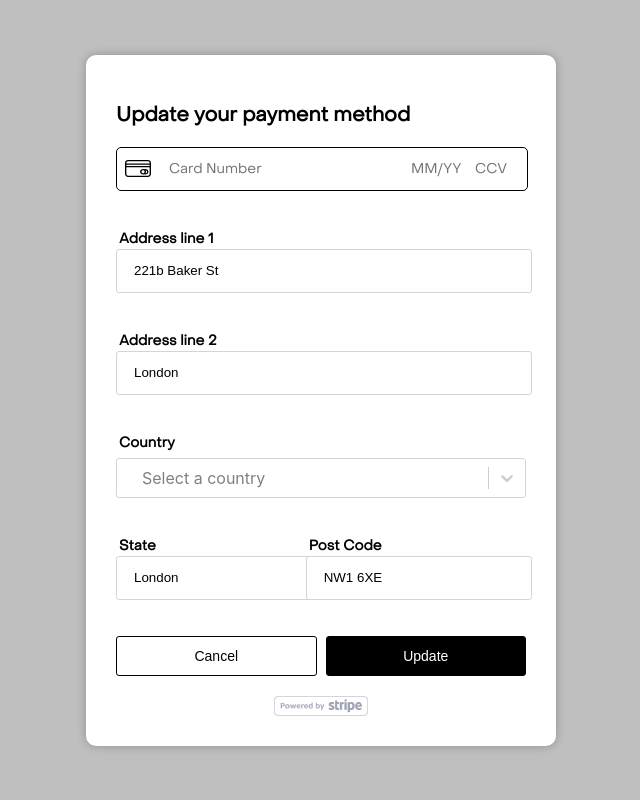
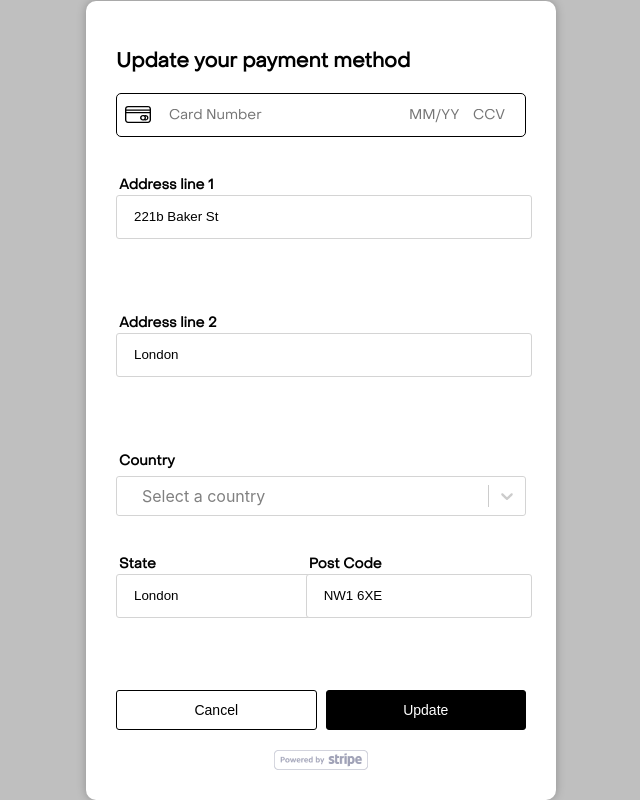
Before and after one commit to Erwan-ui/portaire, a React (Create React App) app: page /payment-form in a window 1280 px wide. Shown: the whole page, without its empty margins (319-959 px from the left). Built offline with nearby package versions, Linux system fonts and the light colour scheme.

Commit message:
Update credit card validation

```diff
--- a/src/components/CreditCardDetails.css
+++ b/src/components/CreditCardDetails.css
@@ -8,7 +8,6 @@
   align-items: center;
   border: 1px solid;
   border-radius: 5px;
-  width: 100%;
 }
 
 .credit-card-input input:focus {
--- a/src/components/CreditCardDetails.js
+++ b/src/components/CreditCardDetails.js
@@ -1,4 +1,4 @@
-import React, { useState } from "react";
+import React, { useState, useEffect } from "react";
 import card_logo from "../card_logo.svg";
 import InputMask from "react-input-mask";
 import "../components/CreditCardDetails.css";
@@ -11,7 +11,7 @@ import {
   updateCCV,
 } from "../redux/user";
 
-const CreditCardForm = ({ onInputChange }) => {
+const CreditCardForm = ({ onInputChange, triggerValidation }) => {
   const user = useSelector((state) => state.user);
   const dispatch = useDispatch();
   const [val, setVal] = useState("");
@@ -20,10 +20,15 @@ const CreditCardForm = ({ onInputChange }) => {
   const [errorMessage, setErrorMessage] = useState("");
   const [cardNumberError, setCardNumberError] = useState(false);
 
+  useEffect(() => {
+    if (triggerValidation) {
+      validateCardField();
+    }
+  }, [triggerValidation]);
+
   const handleCardNumberChange = (e) => {
     setVal(e.target.value);
     dispatch(updateCardNumber(e.target.value.replace(/\D/g, "")));
-    console.log("userado", user.currentUser);
   };
 
   const handleDateChange = (e) => {
@@ -38,6 +43,7 @@ const CreditCardForm = ({ onInputChange }) => {
 
   const handleFocus = (e) => {
     setCardNumberError(false);
+    onInputChange();
   };
 
   var validateLuhn = (function (arr) {
@@ -56,13 +62,16 @@ const CreditCardForm = ({ onInputChange }) => {
     };
   })([0, 2, 4, 6, 8, 1, 3, 5, 7, 9]);
 
-  const handleCardNumberBlur = (e) => {
+  const validateCardField = () => {
+    if (
+      val.replace(/\D/g, "").length > 0 ||
+      ccv.length > 0 ||
+      date.length > 0 ||
+      triggerValidation
+    ) {
       let cardError = val.length < 16 || !validateLuhn(val.replace(/\D/g, ""));
-    console.log("luhn", cardError);
-
       let dateError = date.length < 5;
       let ccvError = ccv.length < 3;
-    console.log(cardError, dateError, ccvError);
       if (cardError) {
         setCardNumberError(true);
         setErrorMessage("Card Number Incorrect");
@@ -76,6 +85,11 @@ const CreditCardForm = ({ onInputChange }) => {
       } else {
         setCardNumberError(false);
       }
+    }
+  };
+
+  const handleCardNumberBlur = (e) => {
+    validateCardField();
   };
 
   return (
--- a/src/components/UpdatePaymentForm.css
+++ b/src/components/UpdatePaymentForm.css
@@ -136,7 +136,6 @@
 
 .css-b62m3t-container {
   width: 100%;
-  margin-bottom: 36px;
   cursor: pointer;
   margin-top: 5px;
 }
@@ -164,3 +163,12 @@
   display: flex;
   justify-content: center;
 }
+
+.invalid {
+  border-color: red;
+  color: red;
+}
+
+.mb-36 {
+  margin-bottom: 36px;
+}
--- a/src/components/UpdatePaymentForm.js
+++ b/src/components/UpdatePaymentForm.js
@@ -23,32 +23,41 @@ const UpdatePaymentForm = ({ onClick }) => {
   const [date, setDate] = useState("");
   const [ccv, setCcv] = useState("");
 
-  const handleInputChange = (field, value) => {
-    console.log(field);
-    if (field === "ccv") {
-      setCcv(value);
-    }
+  const [addressOneError, setAddressOneError] = useState(false);
+  const [addressTwoError, setAddressTwoError] = useState(false);
+  const [stateError, setStateError] = useState(false);
+  const [postCodeError, setPostCodeError] = useState(false);
 
-    switch (field) {
-      case "cardNumber":
-        let cleanCardNumber = value.replace(/\D/g, "");
-        setCardNumber(cleanCardNumber);
-        console.log(cardNumber);
-        break;
-      case "date":
-        setDate(value);
-        console.log(date);
+  const [triggerValidation, setTriggerValidation] = useState(false);
 
-        break;
-      case "ccv":
-        setCcv(value);
-        console.log(ccv);
+  // const handleInputChange = (field, value) => {
+  //   console.log("hello");
+  //   setTriggerValidation(false);
 
-        break;
-      default:
-        break;
-    }
-  };
+  //   if (field === "ccv") {
+  //     setCcv(value);
+  //   }
+
+  //   switch (field) {
+  //     case "cardNumber":
+  //       let cleanCardNumber = value.replace(/\D/g, "");
+  //       setCardNumber(cleanCardNumber);
+  //       console.log(cardNumber);
+  //       break;
+  //     case "date":
+  //       setDate(value);
+  //       console.log(date);
+
+  //       break;
+  //     case "ccv":
+  //       setCcv(value);
+  //       console.log(ccv);
+
+  //       break;
+  //     default:
+  //       break;
+  //   }
+  // };
 
   const handleChange = (event) => {
     if (event.target.name === "card_number") {
@@ -58,7 +67,29 @@ const UpdatePaymentForm = ({ onClick }) => {
     }
   };
 
+  const inputChanged = () => {
+    setTriggerValidation(false);
+  };
+
+  const validateFields = () => {
+    if (user.currentUser.address_one === "") {
+      setAddressOneError("Please enter an address");
+    }
+    if (user.currentUser.address_two === "") {
+      setAddressTwoError("Please enter an address");
+    }
+    if (user.currentUser.state === "") {
+      setStateError("Please enter a state");
+    }
+    if (user.currentUser.post_code === "") {
+      setPostCodeError("Please enter a post code");
+    }
+  };
+
   const handleSubmit = async (event) => {
+    validateFields();
+    setTriggerValidation(true);
+
     event.preventDefault();
 
     try {
@@ -130,12 +161,21 @@ const UpdatePaymentForm = ({ onClick }) => {
         <div className="form">
           <form onSubmit={handleSubmit}>
             <h3 className="title">Update your payment method</h3>
-            <CreditCardForm onInputChange={handleInputChange} />
-            <div className="input-container">
+            <CreditCardForm
+              triggerValidation={triggerValidation}
+              onInputChange={inputChanged}
+            />
+            <div
+              className={`input-container ${
+                addressOneError ? "invalid" : "mb-36"
+              }`}
+            >
               <div>
                 <label className="label">Address line 1</label>
                 <input
-                  className="custom-input"
+                  className={`custom-input ${
+                    addressOneError ? "invalid" : ""
+                  } `}
                   type="text"
                   onChange={(event) => {
                     dispatch(updateAddressOne(event.target.value));
@@ -146,11 +186,23 @@ const UpdatePaymentForm = ({ onClick }) => {
                 />
               </div>
             </div>
-            <div className="input-container">
+            {addressOneError && (
+              <div className="error-container">
+                <div className="error-message mb-36">{addressOneError}</div>
+              </div>
+            )}
+            <div
+              className={`input-container ${
+                addressTwoError ? "invalid" : "mb-36"
+              }`}
+            >
+              {" "}
               <div>
                 <label className="label">Address line 2</label>
                 <input
-                  className="custom-input"
+                  className={`custom-input ${
+                    addressTwoError ? "invalid" : ""
+                  } `}
                   type="text"
                   onChange={(event) => {
                     dispatch(updateAddressTwo(event.target.value));
@@ -161,14 +213,27 @@ const UpdatePaymentForm = ({ onClick }) => {
                 />
               </div>
             </div>
+            {addressTwoError && (
+              <div className="error-container">
+                <div className="error-message mb-36">{addressTwoError}</div>
+              </div>
+            )}
 
-            <CountrySelect></CountrySelect>
+            <CountrySelect
+              triggerValidation={triggerValidation}
+            ></CountrySelect>
             <div className="localisation-container">
-              <div className="input-container">
+              <div className="blocktry">
+                <div
+                  className={`input-container ${
+                    stateError ? "invalid" : "mb-36"
+                  }`}
+                >
+                  {" "}
                   <div>
                     <label className="label">State</label>
                     <input
-                    className="custom-input"
+                      className={`custom-input ${stateError ? "invalid" : ""} `}
                       type="text"
                       onChange={(event) => {
                         dispatch(updateState(event.target.value));
@@ -179,11 +244,25 @@ const UpdatePaymentForm = ({ onClick }) => {
                     />
                   </div>
                 </div>
-              <div className="input-container">
+                {stateError && (
+                  <div className="error-container">
+                    <div className="error-message mb-36">{stateError}</div>
+                  </div>
+                )}
+              </div>
+              <div className="blocktry">
+                <div
+                  className={`input-container ${
+                    postCodeError ? "invalid" : "mb-36"
+                  }`}
+                >
+                  {" "}
                   <div>
                     <label className="label">Post Code</label>
                     <input
-                    className="custom-input"
+                      className={`custom-input ${
+                        postCodeError ? "invalid" : ""
+                      } `}
                       type="text"
                       onChange={(event) => {
                         dispatch(updatePostCode(event.target.value));
@@ -193,6 +272,12 @@ const UpdatePaymentForm = ({ onClick }) => {
                       name={user.currentUser.post_code}
                     />
                   </div>
+                </div>
+                {postCodeError && (
+                  <div className="error-container">
+                    <div className="error-message mb-36">{postCodeError}</div>
+                  </div>
+                )}
               </div>
             </div>
             <div className="button-container">
```
Lines whose indentation alone changed are shown as unchanged.
